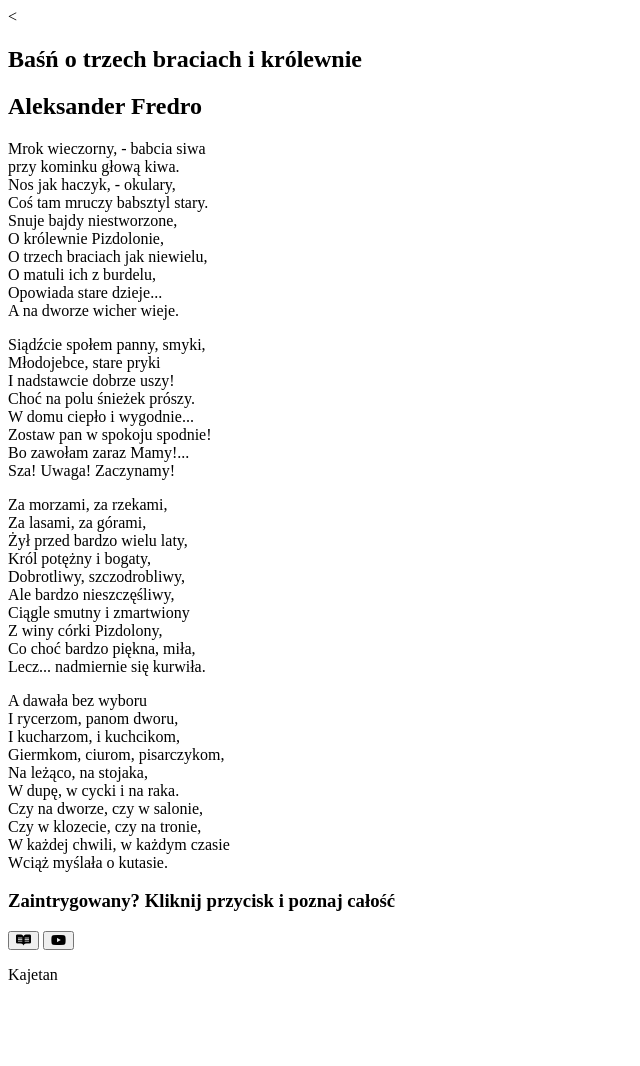
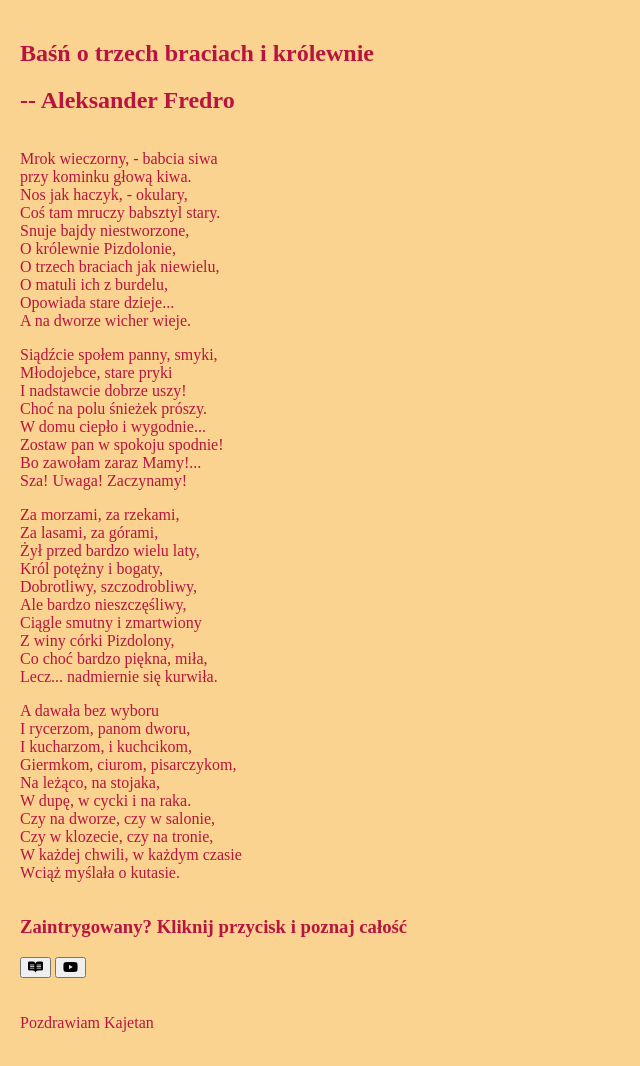
Before and after one commit to PaPaX2/nauka-gita, a plain HTML site: page index.html in a window 1280 px wide. Shown: the whole page, without its empty margins (0-640 px from the left). Before the commit the page ends 1000 px from the top, so only its background shows below. Drawn offline with Linux system fonts and the light colour scheme; files that its build step writes are made by us from their sources.

Commit message:
Change html classes

```diff
--- a/css/style.css
+++ b/css/style.css
@@ -0,0 +1,17 @@
+body {
+  margin: 0;
+  max-width: 1140px;
+  color: #b71540;
+  background-color: #fad390;
+}
+
+.container {
+  display: flex;
+  flex-direction: column;
+  margin: 20px;
+  width: auto;
+}
+
+.box {
+  max-width: 60%;
+}
--- a/index.html
+++ b/index.html
@@ -1,28 +1,28 @@
-<<!DOCTYPE html>
+<!DOCTYPE html>
 <html lang="pl">
   <head>
     <meta charset="utf-8">
     <title>Wiersz o królewnie</title>
     <link rel="stylesheet" href="https://cdnjs.cloudflare.com/ajax/libs/font-awesome/5.9.0/css/all.min.css">
-    <link rel="stylesheet" href="style.css">
+    <link rel="stylesheet" href="css/style.css">
   </head>
   <body>
     <section class="container">
       <div class="title">
           <h1>Baśń o trzech braciach i królewnie</h1>
-          <h2>Aleksander Fredro</h2>
+          <h2>-- Aleksander Fredro</h2>
       </div>
       <div class="poem">
-        <div class="box">
+        <div class="box box-left">
           <p>Mrok wieczorny, - babcia siwa<br>przy kominku głową kiwa.<br>Nos jak haczyk, - okulary,<br>Coś tam mruczy babsztyl stary.<br>Snuje bajdy niestworzone,<br>O królewnie Pizdolonie,<br>O trzech braciach jak niewielu,<br>O matuli ich z burdelu,<br>Opowiada stare dzieje...<br>A na dworze wicher wieje.</p>
         </div>
-        <div class="box">
+        <div class="box box-right">
           <p>Siądźcie społem panny, smyki,<br>Młodojebce, stare pryki<br>I nadstawcie dobrze uszy!<br>Choć na polu śnieżek prószy.<br>W domu ciepło i wygodnie...<br>Zostaw pan w spokoju spodnie!<br>Bo zawołam zaraz Mamy!...<br>Sza! Uwaga! Zaczynamy!</p>
         </div>
-        <div class="box">
+        <div class="box box-left">
           <p>Za morzami, za rzekami,<br>Za lasami, za górami,<br>Żył przed bardzo wielu laty,<br>Król potężny i bogaty,<br>Dobrotliwy, szczodrobliwy,<br>Ale bardzo nieszczęśliwy,<br>Ciągle smutny i zmartwiony<br>Z winy córki Pizdolony,<br>Co choć bardzo piękna, miła,<br>Lecz... nadmiernie się kurwiła.</p>
         </div>
-        <div class="box">
+        <div class="box box-right">
           <p>A dawała bez wyboru<br>I rycerzom, panom dworu,<br>I kucharzom, i kuchcikom,<br>Giermkom, ciurom, pisarczykom,<br>Na leżąco, na stojaka,<br>W dupę, w cycki i na raka.<br>Czy na dworze, czy w salonie,<br>Czy w klozecie, czy na tronie,<br>W każdej chwili, w każdym czasie<br>Wciąż myślała o kutasie.</p>
         </div>
       </div>
@@ -32,8 +32,10 @@
         <button type="button" class="btn" href="https://www.youtube.com/watch?v=hnQqFQRCBUg&t=3s&has_verified=1"><i class="fab fa-youtube"></i></button>
       </div>
       </section>
-    <footer>
-      <p>Kajetan</p>
+    <footer class="container">
+      <div class="sign">
+        <p>Pozdrawiam Kajetan</p>
+      </div>
     </footer>
   </body>
 </html>
```
